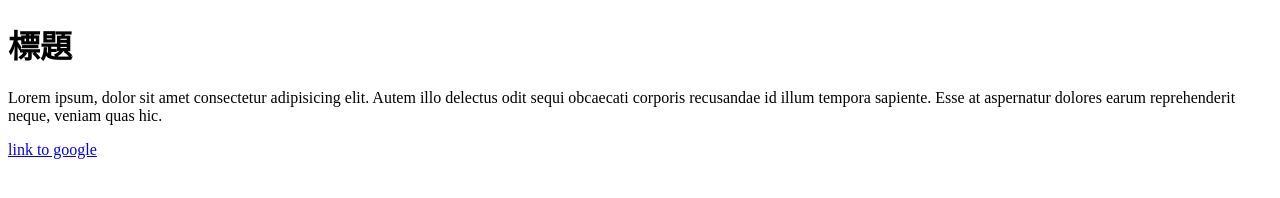
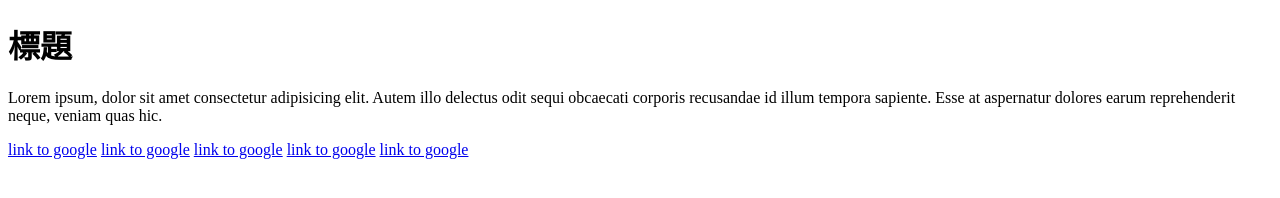
Before and after one commit to wei-1539/github0110, a plain HTML site: page test.html in a window 1280 px wide. Drawn offline with Linux system fonts and the light colour scheme.

Commit message:
“新增多個連結”

```diff
--- a/test.html
+++ b/test.html
@@ -10,5 +10,9 @@
     <p>Lorem ipsum, dolor sit amet consectetur adipisicing elit. Autem illo delectus odit sequi obcaecati corporis recusandae id illum tempora sapiente. Esse at aspernatur dolores earum reprehenderit neque, veniam quas hic.</p>
 
     <a href="# "> link to google</a>
+    <a href="# "> link to google</a>
+    <a href="# "> link to google</a>
+    <a href="# "> link to google</a>
+    <a href="# "> link to google</a>
 </body>
 </html>
```
